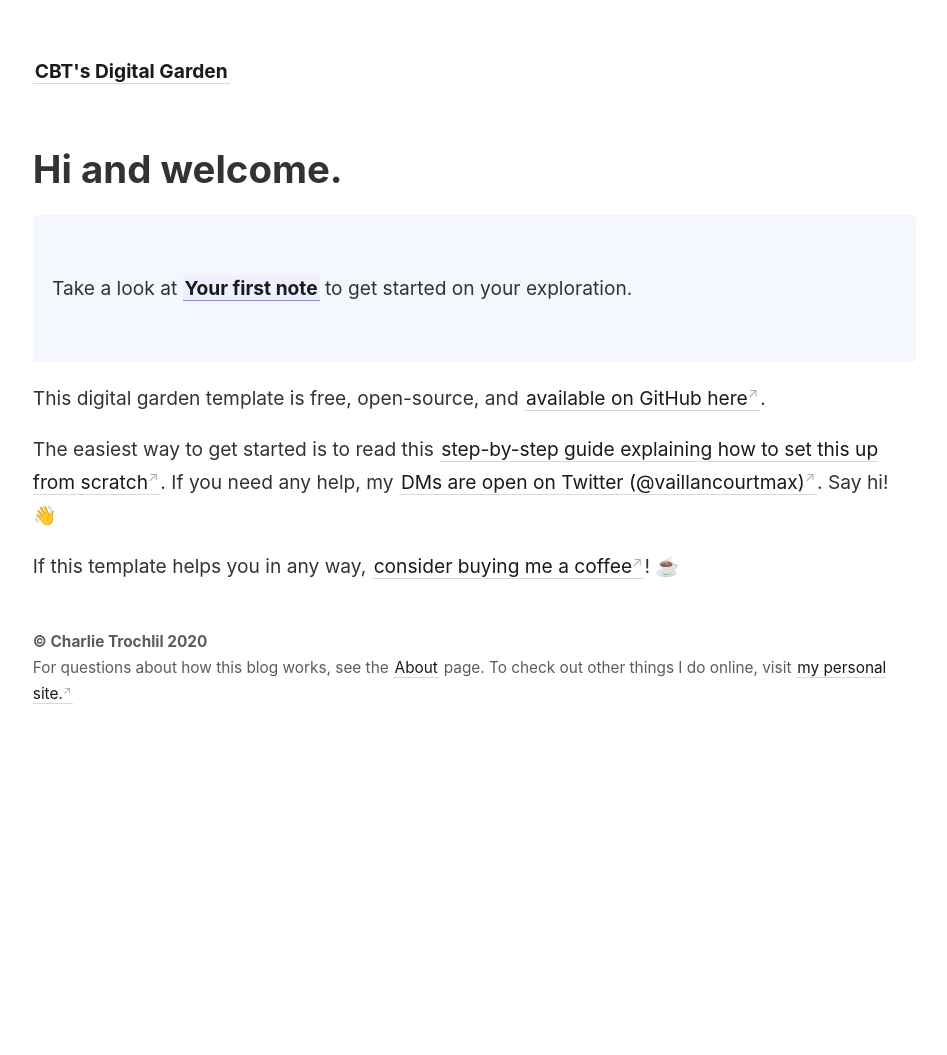
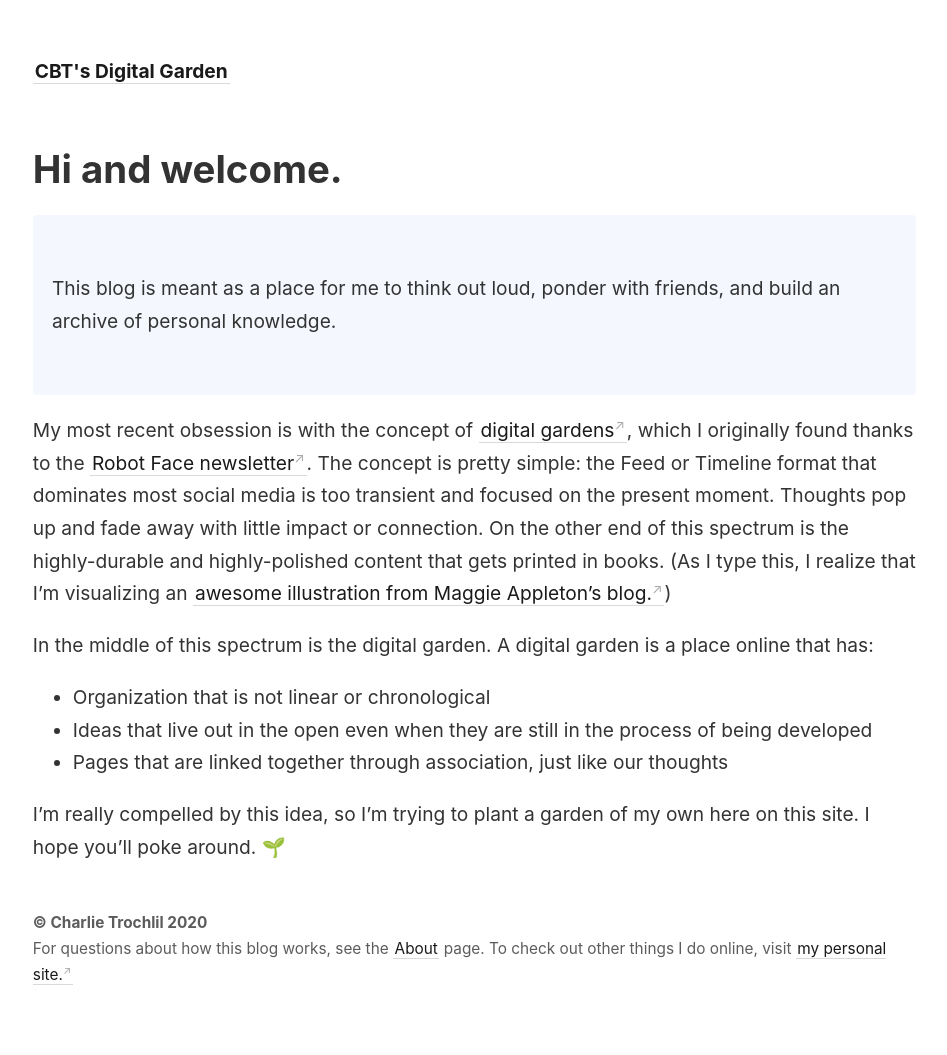
Before and after one commit to rhymeswithvocal/digital-garden, a Jekyll site: the page built from _pages/index.md, in a window 1280 px wide. Shown: the whole page, without its empty margins (44-991 px from the left). Built offline with Jekyll 4.4.1, drawn with Linux system fonts in a browser that asks for light colours; before the commit the page ends 900 px from its top, so only the background shows below that.

Commit message:
making the home page

```diff
--- a/_includes/footer.html
+++ b/_includes/footer.html
@@ -1,3 +1,3 @@
 <b>© Charlie Trochlil 2020</b>
 <br>
- For questions about how this blog works, see the <a class="internal-link" href="/about">About</a> page. To check out other things I do online, visit <a class="external-link" href="charlietrochlil.com">my personal site.</a>
+ For questions about how this blog works, see the <a class="internal-link" href="/about">About</a> page. To check out other things I do online, visit <a class="external-link" href="https://charlietrochlil.com">my personal site.</a>
--- a/_pages/index.md
+++ b/_pages/index.md
@@ -8,14 +8,18 @@ permalink: /
 # Hi and welcome.
 
 <p style="padding: 3em 1em; background: #f5f7ff; border-radius: 4px;">
-  Take a look at <span style="font-weight: bold">[[Your first note]]</span> to get started on your exploration.
+  This blog is meant as a place for me to think out loud, ponder with friends, and build an archive of personal knowledge.
 </p>
 
-This digital garden template is free, open-source, and [available on GitHub here](https://github.com/maximevaillancourt/digital-garden-jekyll-template).
+My most recent obsession is with the concept of [digital gardens](https://hapgood.us/2015/10/17/the-garden-and-the-stream-a-technopastoral/), which I originally found thanks to the [Robot Face newsletter](https://robotface.substack.com/). The concept is pretty simple: the Feed or Timeline format that dominates most social media is too transient and focused on the present moment. Thoughts pop up and fade away with little impact or connection. On the other end of this spectrum is the highly-durable and highly-polished content that gets printed in books. (As I type this, I realize that I'm visualizing an [awesome illustration from Maggie Appleton's blog.](https://maggieappleton.com/garden-history))
 
-The easiest way to get started is to read this [step-by-step guide explaining how to set this up from scratch](https://maximevaillancourt.com/blog/setting-up-your-own-digital-garden-with-jekyll). If you need any help, my [DMs are open on Twitter (@vaillancourtmax)](https://twitter.com/vaillancourtmax). Say hi! 👋
+In the middle of this spectrum is the digital garden. A digital garden is a place online that has:
 
-If this template helps you in any way, [consider buying me a coffee](https://ko-fi.com/maximevaillancourt)! ☕️
+- Organization that is not linear or chronological
+- Ideas that live out in the open even when they are still in the process of being developed
+- Pages that are linked together through association, just like our thoughts
+
+I'm really compelled by this idea, so I'm trying to plant a garden of my own here on this site. I hope you'll poke around. 🌱
 
 <style>
   .wrapper {
```
